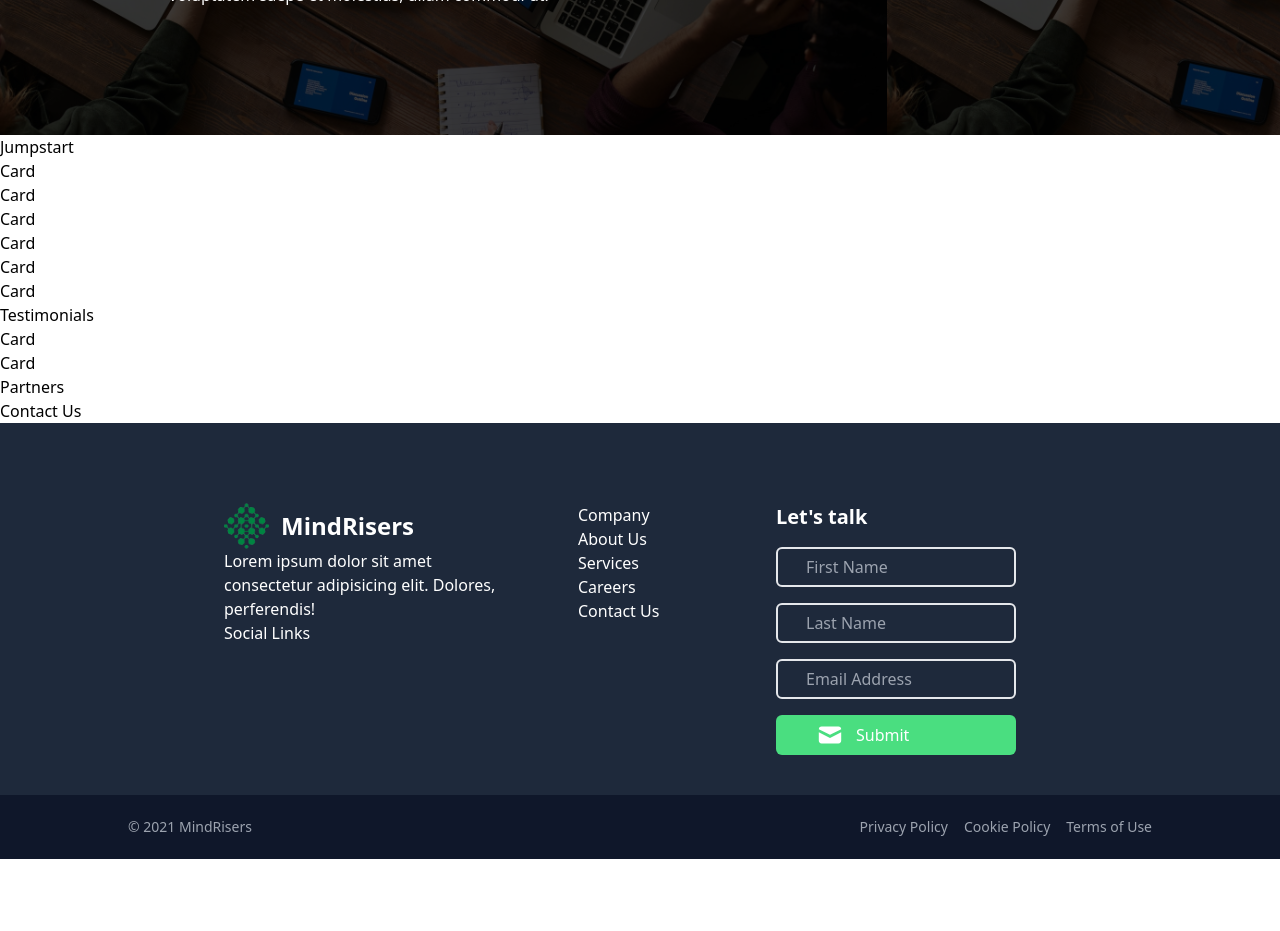
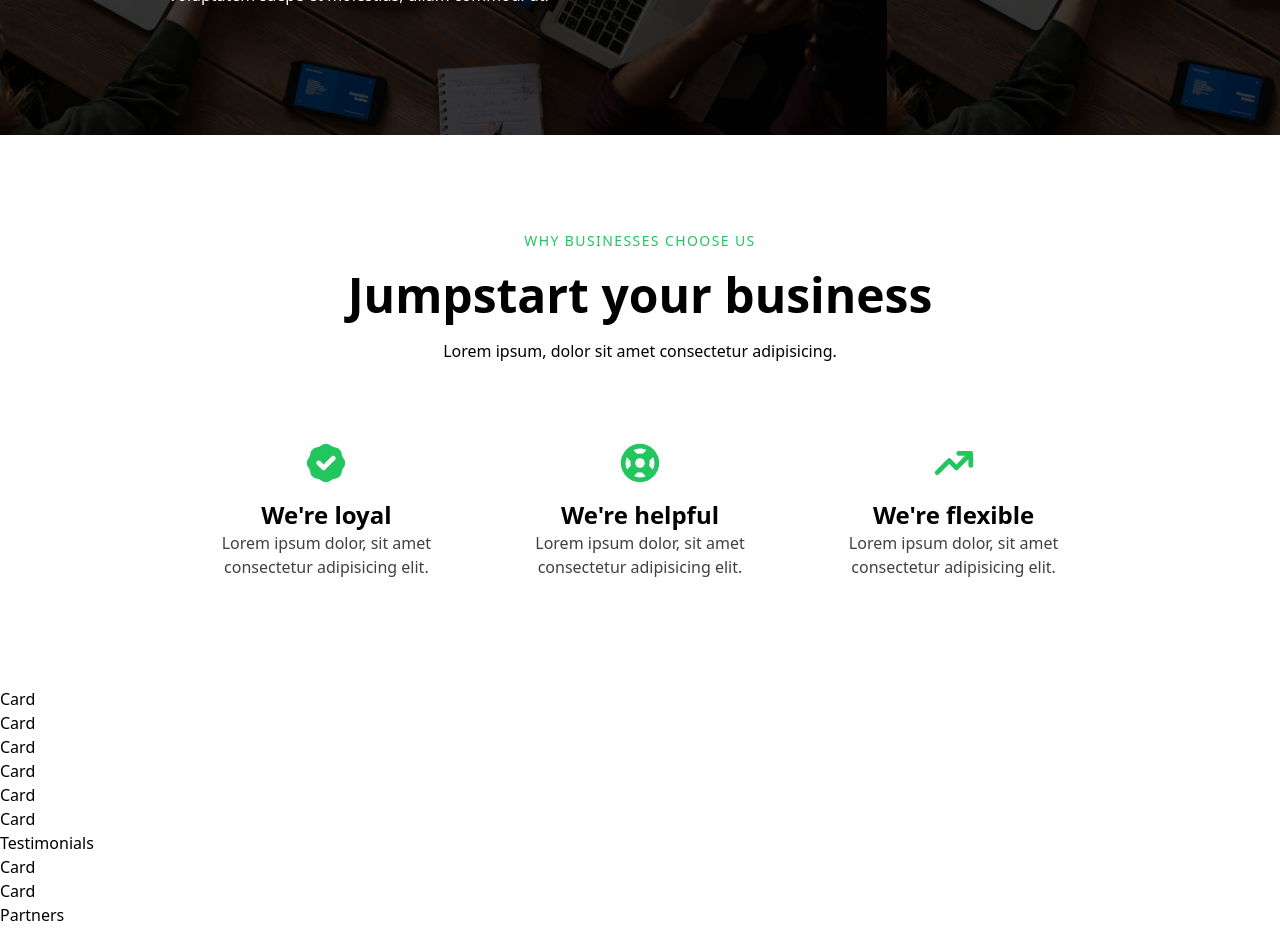
Before and after one commit to pranjaltimsina/mindrisers, a React (Create React App) app: page / in a window 1280 px wide. Shown: the part 4620-5551 px from the top of the page. Before the commit the page ends 5479 px from the top, so only its background shows below. Built offline with nearby package versions, Linux system fonts and the light colour scheme.

Commit message:
feat: completed jumpstart section of homepage

```diff
--- a/src/components/HomePageComponents/Jumpstart.tsx
+++ b/src/components/HomePageComponents/Jumpstart.tsx
@@ -1,7 +1,59 @@
+interface JumpStartChildrenInterface {
+  icon: React.HTMLProps<HTMLOrSVGElement>,
+  title: string,
+  info: string
+}
+
+const JumpstartChild = ({ icon, title, info }: JumpStartChildrenInterface) => {
+  return (
+    <div className='flex flex-col items-center w-1/2 md:w-[30%]'>
+      {icon}
+      <h4 className='font-bold text-2xl pt-3 text-center'>{title}</h4>
+      <p className='text-neutral-700 text-center'>
+        {/* {info} */}
+        Lorem ipsum dolor, sit amet consectetur adipisicing elit.
+      </p>
+    </div>
+  )
+}
+
 const Jumpstart = () => {
   return (
-    <section>
-      Jumpstart
+    <section className='h-max flex flex-col py-20 sm:pt-24 sm:px-10 md:px-20 lg:px-40 xl:px-48 px-5 space-y-12'>
+      <div className='flex flex-col'>
+        <p className="w-full text-center text-green-500 text-sm tracking-widest font-medium mb-5">WHY BUSINESSES CHOOSE US</p>
+        <h3 className='w-full text-center font-bold text-2xl sm:text-2xl md:text-3xl lg:text-4xl xl:text-5xl mb-5'>Jumpstart your business</h3>
+        <p className='w-full text-center'>Lorem ipsum, dolor sit amet consectetur adipisicing.</p>
+      </div>
+      <div className="flex flex-col items-center space-y-9 md:space-y-0 md:flex-row md:space-x-5 flex-nowrap py-7 justify-between ">
+        <JumpstartChild
+          icon={
+            <svg xmlns="http://www.w3.org/2000/svg" className="h-12 w-12 fill-green-500" viewBox="0 0 20 20">
+              <path fillRule="evenodd" d="M6.267 3.455a3.066 3.066 0 001.745-.723 3.066 3.066 0 013.976 0 3.066 3.066 0 001.745.723 3.066 3.066 0 012.812 2.812c.051.643.304 1.254.723 1.745a3.066 3.066 0 010 3.976 3.066 3.066 0 00-.723 1.745 3.066 3.066 0 01-2.812 2.812 3.066 3.066 0 00-1.745.723 3.066 3.066 0 01-3.976 0 3.066 3.066 0 00-1.745-.723 3.066 3.066 0 01-2.812-2.812 3.066 3.066 0 00-.723-1.745 3.066 3.066 0 010-3.976 3.066 3.066 0 00.723-1.745 3.066 3.066 0 012.812-2.812zm7.44 5.252a1 1 0 00-1.414-1.414L9 10.586 7.707 9.293a1 1 0 00-1.414 1.414l2 2a1 1 0 001.414 0l4-4z" clipRule="evenodd" />
+            </svg>
+          }
+          title="We're loyal"
+          info="This is some info"
+        />
+        <JumpstartChild
+          icon={
+            <svg xmlns="http://www.w3.org/2000/svg" className="h-12 w-12 fill-green-500" viewBox="0 0 20 20">
+            <path fillRule="evenodd" d="M18 10a8 8 0 11-16 0 8 8 0 0116 0zm-2 0c0 .993-.241 1.929-.668 2.754l-1.524-1.525a3.997 3.997 0 00.078-2.183l1.562-1.562C15.802 8.249 16 9.1 16 10zm-5.165 3.913l1.58 1.58A5.98 5.98 0 0110 16a5.976 5.976 0 01-2.516-.552l1.562-1.562a4.006 4.006 0 001.789.027zm-4.677-2.796a4.002 4.002 0 01-.041-2.08l-.08.08-1.53-1.533A5.98 5.98 0 004 10c0 .954.223 1.856.619 2.657l1.54-1.54zm1.088-6.45A5.974 5.974 0 0110 4c.954 0 1.856.223 2.657.619l-1.54 1.54a4.002 4.002 0 00-2.346.033L7.246 4.668zM12 10a2 2 0 11-4 0 2 2 0 014 0z" clipRule="evenodd" />
+          </svg>
+          }
+          title="We're helpful"
+          info="This is some info"
+        />
+        <JumpstartChild
+          icon={
+            <svg xmlns="http://www.w3.org/2000/svg" className="h-12 w-12 fill-green-500" viewBox="0 0 20 20">
+              <path fillRule="evenodd" d="M12 7a1 1 0 110-2h5a1 1 0 011 1v5a1 1 0 11-2 0V8.414l-4.293 4.293a1 1 0 01-1.414 0L8 10.414l-4.293 4.293a1 1 0 01-1.414-1.414l5-5a1 1 0 011.414 0L11 10.586 14.586 7H12z" clipRule="evenodd" />
+            </svg>
+          }
+          title="We're flexible"
+          info="This is some info"
+        />
+      </div>
     </section>
   )
 }
```
